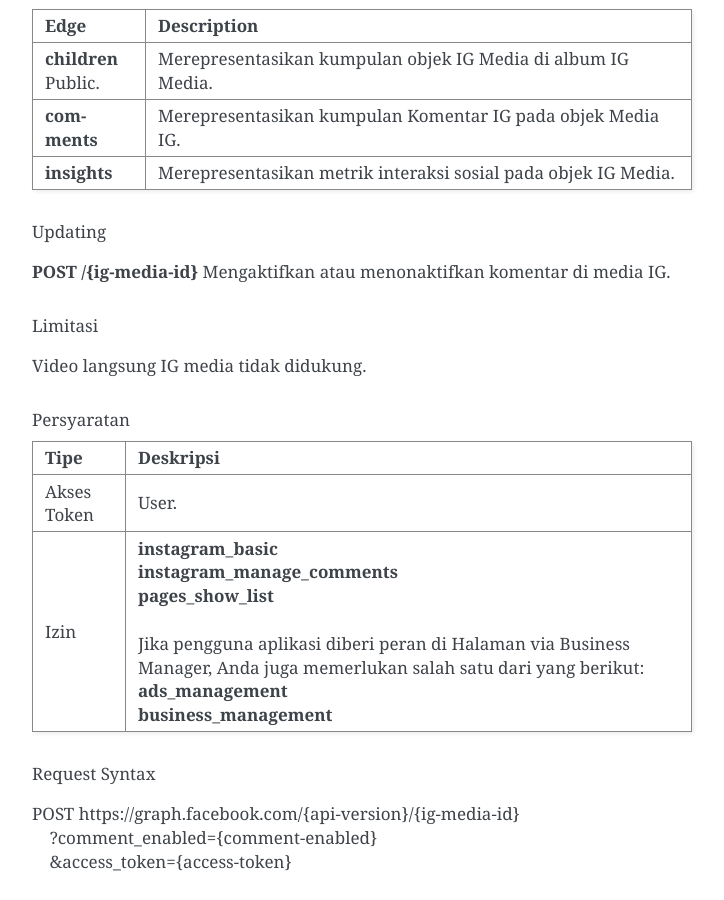
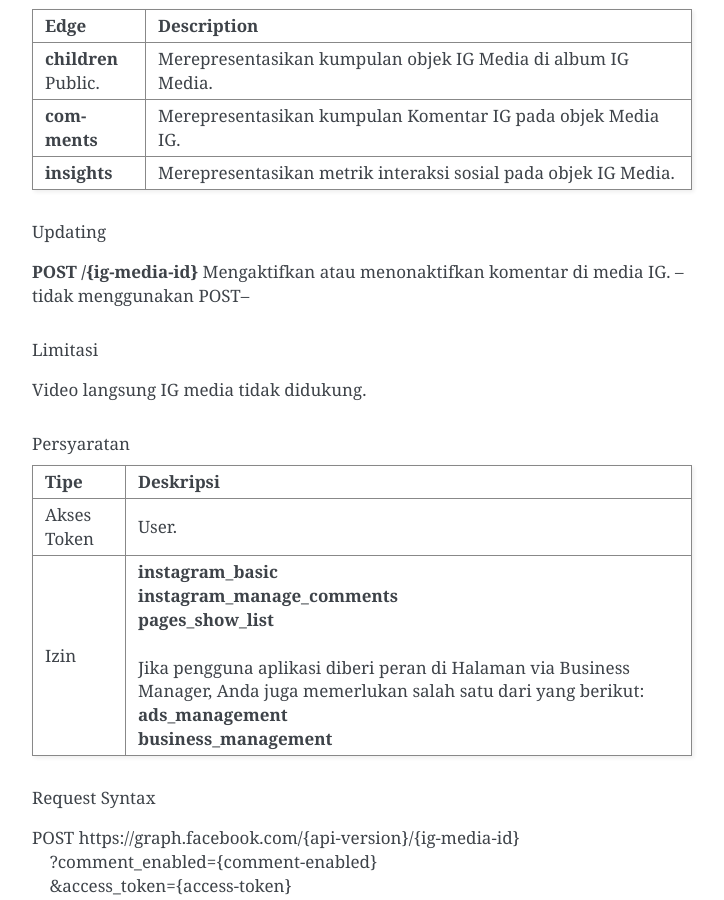
Before and after one commit to syrico/dokumentasi_data_widyaanalytics, a Sphinx documentation site: the page built from docs/source/myfile.md, in a window 1280 px wide and 900 px high, scrolled down 29873 px. Shown: the whole window, without its empty margins (388-1112 px from the left). Built offline with Sphinx 7.4.7, drawn with Linux system fonts in a browser that asks for light colours.

```diff
--- a/docs/source/myfile.md
+++ b/docs/source/myfile.md
@@ -556,6 +556,7 @@
 ##### Updating
 **POST /{ig-media-id}**
 Mengaktifkan atau menonaktifkan komentar di media IG.
+--tidak menggunakan POST--
 
 ###### Limitasi
 Video langsung IG media tidak didukung.
```
